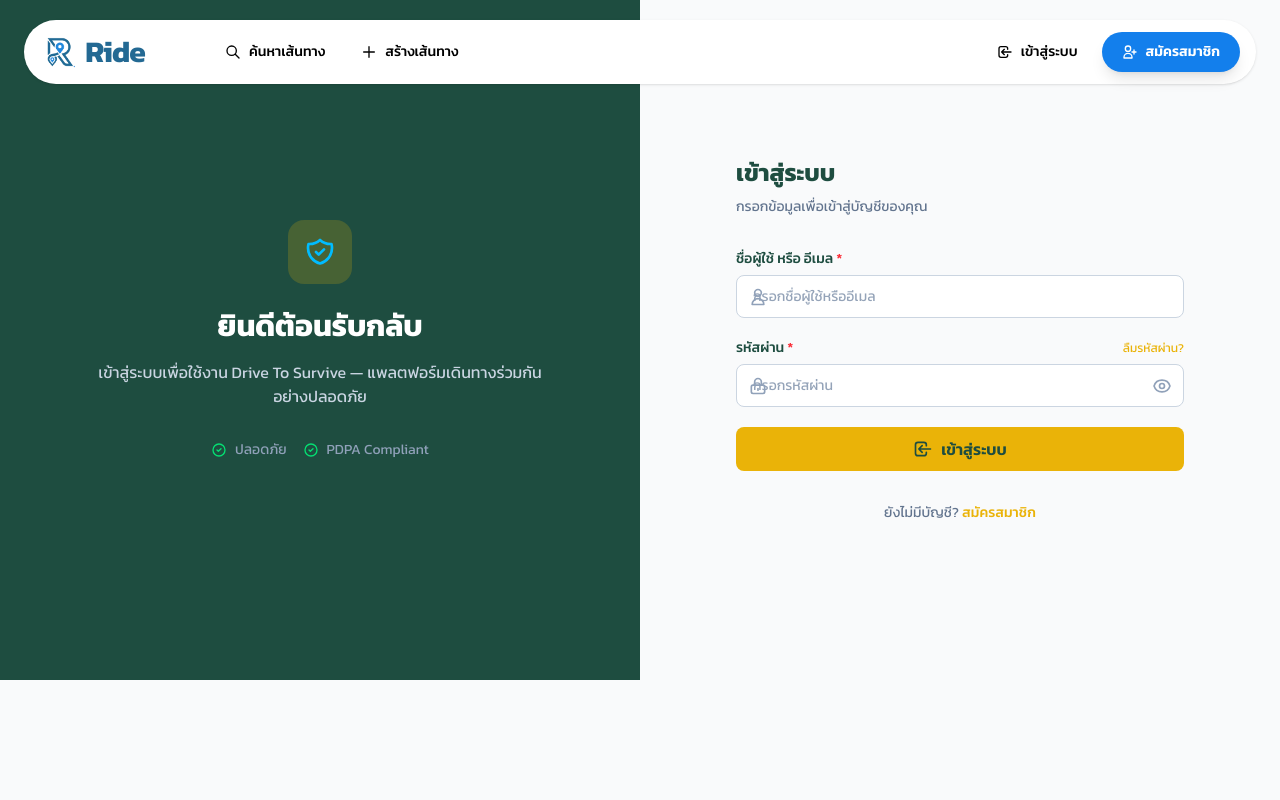
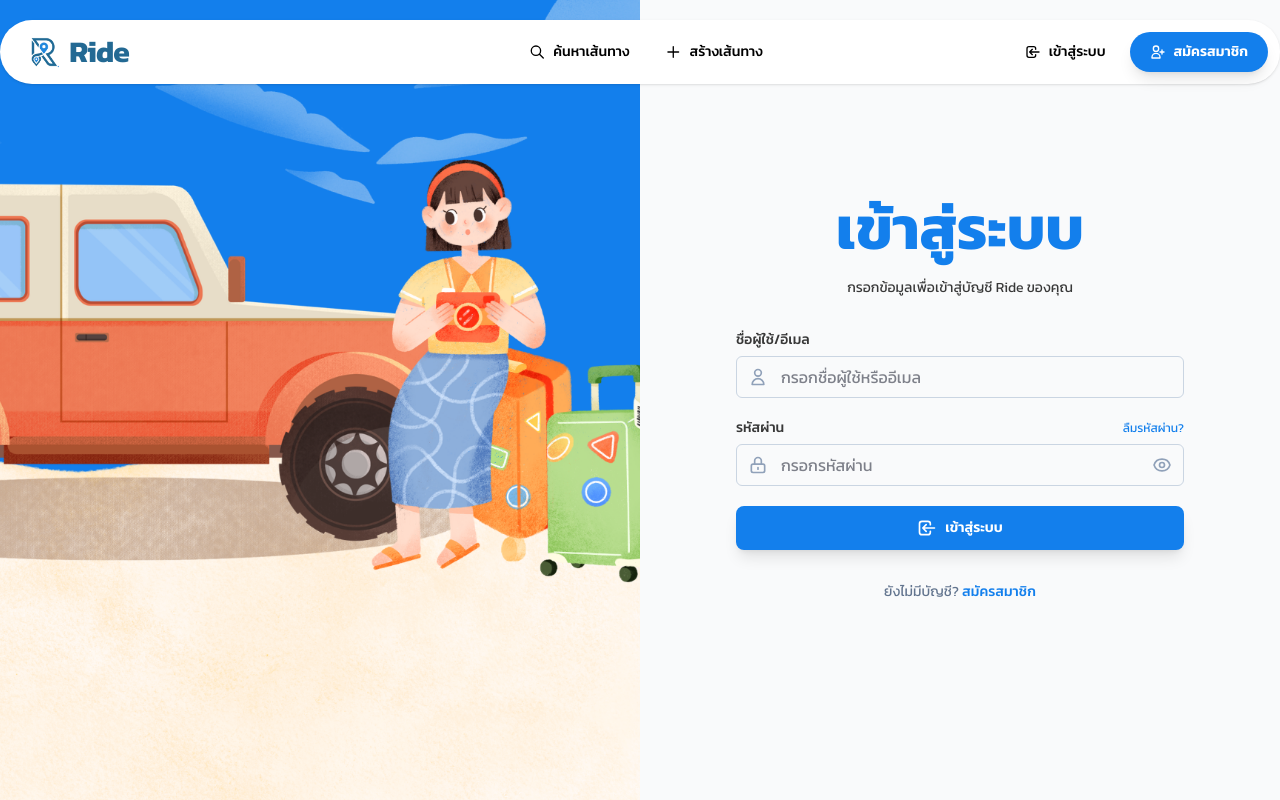
Before and after one commit to kriangkraiii/SprintSE_Group4_4, a Nuxt app in the folder DriveToSurviveWebApp/client/: page /login in a window 1280 px wide. Built offline with nearby package versions, Linux system fonts and the light colour scheme.

Commit message:
do wrong page but it fine,i will fix it later

```diff
--- a/DriveToSurviveWebApp/client/components/AppHeader.vue
+++ b/DriveToSurviveWebApp/client/components/AppHeader.vue
@@ -1,18 +1,18 @@
 <template>
     <header class="fixed top-0 left-0 z-50 w-full ">
-        <div class="px-6 py-5">
-        <div class="px-4 mx-auto max-w-7xl sm:px-6 lg:px-4 bg-white  backdrop-blur-md shadow-sm rounded-full">
-            <div class="flex items-center justify-between h-16">
-                <!-- Brand & Left Nav Group -->
-                <div class="flex items-center gap-1 md:gap-12 lg:gap-16">
-                    <!-- Brand -->
+        <div class="py-5">
+        <div class="pl-6 pr-3 mx-auto max-w-7xl bg-white backdrop-blur-md shadow-sm rounded-full">
+            <div class="flex items-center justify-between h-16 relative">
+                <!-- Brand (Left) -->
+                <div class="flex items-center">
                     <NuxtLink to="/" class="flex items-center gap-1">
                         <img src="/Ride.png" alt="Ride Logo" class="h-8 w-auto object-contain" />
                         <span class="text-3xl font-bold text-[#236993] font-heading tracking-tight">Ride</span>
                     </NuxtLink>
+                </div>
 
-                    <!-- Desktop Nav -->
-                    <nav class="items-center hidden gap-1 md:flex">
+                <!-- Desktop Nav (Center) -->
+                <nav class="absolute left-1/2 transform -translate-x-1/2 items-center hidden gap-1 md:flex">
                     <NuxtLink to="/findTrip"
                         class="inline-flex items-center gap-2 px-4 py-2 text-sm font-medium transition-all duration-200 rounded-lg cursor-pointer hover:bg-white/10"
                         :class="$route.path === '/findTrip' ? 'text-cta bg-white/10' : 'text-black hover:text-[#236993]'">
@@ -44,7 +44,7 @@
                                 <path stroke-linecap="round" stroke-linejoin="round" stroke-width="2" d="M19 9l-7 7-7-7" />
                             </svg>
                         </button>
-                            <div class="absolute right-0 w-56 py-2 mt-2 bg-white border rounded-xl shadow-xl dropdown-menu top-full border-slate-200">
+                        <div class="absolute left-0 w-56 py-2 mt-2 bg-white border rounded-xl shadow-xl dropdown-menu top-full border-slate-200">
                             <NuxtLink to="/myTrip"
                                 class="flex items-center gap-3 px-4 py-2.5 text-sm cursor-pointer text-secondary hover:bg-slate-50 hover:text-primary transition-colors">
                                 <svg class="w-4 h-4" fill="none" stroke="currentColor" viewBox="0 0 24 24" stroke-width="2">
@@ -62,7 +62,6 @@
                         </div>
                     </div>
                 </nav>
-                </div>
                 <nav class="items-center hidden gap-1 md:flex">
 
 
@@ -87,7 +86,7 @@
                     <div v-if="token" class="relative ml-2">
                         <button ref="bellBtn"
                             class="relative p-2 transition-colors duration-200 rounded-lg cursor-pointer hover:bg-white/10"
-                            :class="openNotif ? 'text-white bg-white/10' : 'text-slate-300 hover:text-white'"
+                            :class="openNotif ? 'text-[#236993] bg-white/10' : 'text-black hover:text-[#236993]'"
                             @click="onBellClick" aria-haspopup="true" :aria-expanded="openNotif ? 'true' : 'false'">
                             <svg class="w-5 h-5" viewBox="0 0 24 24" fill="none" stroke="currentColor" stroke-width="2">
                                 <path stroke-linecap="round" stroke-linejoin="round"
--- a/DriveToSurviveWebApp/client/pages/login.vue
+++ b/DriveToSurviveWebApp/client/pages/login.vue
@@ -1,30 +1,8 @@
 <template>
-  <div class="flex min-h-[85vh]">
-    <!-- Left panel -->
-    <div class="hidden lg:flex lg:w-1/2 bg-primary items-center justify-center p-12">
-      <div class="max-w-md text-center">
-        <div class="flex items-center justify-center w-16 h-16 mx-auto mb-6 rounded-2xl bg-cta/20">
-          <svg class="w-8 h-8 text-sky-400" viewBox="0 0 24 24" fill="none" stroke="currentColor" stroke-width="2">
-            <path stroke-linecap="round" stroke-linejoin="round" d="M9 12l2 2 4-4m5.618-4.016A11.955 11.955 0 0112 2.944a11.955 11.955 0 01-8.618 3.04A12.02 12.02 0 003 9c0 5.591 3.824 10.29 9 11.622 5.176-1.332 9-6.03 9-11.622 0-1.042-.133-2.052-.382-3.016z" />
-          </svg>
-        </div>
-        <h2 class="mb-4 text-3xl font-bold text-white font-heading">ยินดีต้อนรับกลับ</h2>
-        <p class="text-slate-300">เข้าสู่ระบบเพื่อใช้งาน Drive To Survive — แพลตฟอร์มเดินทางร่วมกันอย่างปลอดภัย</p>
-        <div class="flex justify-center gap-4 mt-8">
-          <div class="flex items-center gap-2 text-sm text-slate-400">
-            <svg class="w-4 h-4 text-green-400" fill="none" stroke="currentColor" viewBox="0 0 24 24" stroke-width="2">
-              <path stroke-linecap="round" stroke-linejoin="round" d="M9 12l2 2 4-4m6 2a9 9 0 11-18 0 9 9 0 0118 0z" />
-            </svg>
-            ปลอดภัย
-          </div>
-          <div class="flex items-center gap-2 text-sm text-slate-400">
-            <svg class="w-4 h-4 text-green-400" fill="none" stroke="currentColor" viewBox="0 0 24 24" stroke-width="2">
-              <path stroke-linecap="round" stroke-linejoin="round" d="M9 12l2 2 4-4m6 2a9 9 0 11-18 0 9 9 0 0118 0z" />
-            </svg>
-            PDPA Compliant
-          </div>
-        </div>
-      </div>
+  <div class="flex min-h-screen">
+    <!-- Left panel with illustration -->
+    <div class="hidden lg:flex lg:w-1/2 relative overflow-hidden">
+      <img src="/images/bglogin.png" alt="Ride Login Illustration" class="w-full h-full object-cover" />
     </div>
 
     <!-- Right form -->
@@ -40,54 +18,111 @@
           <span class="text-xl font-bold font-heading text-primary">Drive To Survive</span>
         </div>
 
-        <h1 class="mb-2 text-2xl font-bold font-heading text-primary">เข้าสู่ระบบ</h1>
-        <p class="mb-8 text-sm text-slate-500">กรอกข้อมูลเพื่อเข้าสู่บัญชีของคุณ</p>
+        <div class="text-center">
+          <h1 class="mb-5 text-6xl font-bold font-heading text-[#137FEC]">
+            เข้าสู่ระบบ
+          </h1>
+          <p class="mb-8 text-sm text-[#383838]">
+            กรอกข้อมูลเพื่อเข้าสู่บัญชี Ride ของคุณ
+          </p>
+        </div>
 
         <form @submit.prevent="submit" id="loginForm" class="space-y-5">
     <div>
-            <label for="identifier" class="block mb-1.5 text-sm font-medium text-primary">
-              ชื่อผู้ใช้ หรือ อีเมล <span class="text-red-500">*</span>
+  <label for="identifier" class="block mb-1.5 text-sm font-medium text-[#383838]">
+    ชื่อผู้ใช้/อีเมล
   </label>
+
   <div class="relative">
-              <div class="absolute inset-y-0 left-0 flex items-center pl-3 pointer-events-none">
-                <svg class="w-5 h-5 text-slate-400" fill="none" stroke="currentColor" viewBox="0 0 24 24" stroke-width="2">
-                  <path stroke-linecap="round" stroke-linejoin="round" d="M16 7a4 4 0 11-8 0 4 4 0 018 0zM12 14a7 7 0 00-7 7h14a7 7 0 00-7-7z" />
+
+    <!-- Icon -->
+    <svg
+      class="absolute left-3 top-1/2 -translate-y-1/2 w-5 h-5 text-slate-400 pointer-events-none"
+      fill="none"
+      stroke="currentColor"
+      viewBox="0 0 24 24"
+      stroke-width="2"
+    >
+      <path stroke-linecap="round" stroke-linejoin="round"
+        d="M16 7a4 4 0 11-8 0 4 4 0 018 0zM12 14a7 7 0 00-7 7h14a7 7 0 00-7-7z" />
     </svg>
-              </div>
-              <input type="text" id="identifier" v-model="identifier" required placeholder="กรอกชื่อผู้ใช้หรืออีเมล"
-                class="input-field pl-10" />
+
+    <!-- Input -->
+    <input
+      type="text"
+      id="identifier"
+      v-model="identifier"
+      required
+      placeholder="กรอกชื่อผู้ใช้หรืออีเมล"
+      class="w-full pl-11 pr-4 py-2 border border-slate-300 rounded-md focus:ring-2 focus:ring-cta focus:border-cta"
+    />
+
   </div>
 </div>
 
+
 <div>
   <div class="flex items-center justify-between mb-1.5">
-              <label for="password" class="text-sm font-medium text-primary">
-                รหัสผ่าน <span class="text-red-500">*</span>
+    <label for="password" class="text-sm font-medium text-[#383838]">
+      รหัสผ่าน
     </label>
-              <NuxtLink to="/forgot-password" class="text-xs cursor-pointer text-cta hover:text-cta-hover">ลืมรหัสผ่าน?</NuxtLink>
+
+    <NuxtLink
+      to="/forgot-password"
+      class="text-xs text-[#137FEC] hover:text-cta-hover"
+    >
+      ลืมรหัสผ่าน?
+    </NuxtLink>
   </div>
+
   <div class="relative">
-              <div class="absolute inset-y-0 left-0 flex items-center pl-3 pointer-events-none">
-                <svg class="w-5 h-5 text-slate-400" fill="none" stroke="currentColor" viewBox="0 0 24 24" stroke-width="2">
-                  <path stroke-linecap="round" stroke-linejoin="round" d="M12 15v2m-6 4h12a2 2 0 002-2v-6a2 2 0 00-2-2H6a2 2 0 00-2 2v6a2 2 0 002 2zm10-10V7a4 4 0 00-8 0v4h8z" />
+
+    <!-- 🔐 Left Icon -->
+    <svg
+      class="absolute left-3 top-1/2 -translate-y-1/2 w-5 h-5 text-slate-400 pointer-events-none"
+      fill="none"
+      stroke="currentColor"
+      viewBox="0 0 24 24"
+      stroke-width="2"
+    >
+      <path stroke-linecap="round" stroke-linejoin="round"
+        d="M12 15v2m-6 4h12a2 2 0 002-2v-6a2 2 0 00-2-2H6a2 2 0 00-2 2v6a2 2 0 002 2zm10-10V7a4 4 0 00-8 0v4h8z" />
     </svg>
-              </div>
-              <input :type="showPassword ? 'text' : 'password'" id="password" v-model="password" required minlength="6" placeholder="กรอกรหัสผ่าน"
-                class="input-field pl-10 pr-10" />
-              <button type="button" @click="showPassword = !showPassword" class="absolute inset-y-0 right-0 flex items-center pr-3 text-slate-400 hover:text-slate-600">
+
+    <!-- 🔑 Input -->
+    <input
+      :type="showPassword ? 'text' : 'password'"
+      id="password"
+      v-model="password"
+      required
+      minlength="6"
+      placeholder="กรอกรหัสผ่าน"
+      class="w-full pl-11 pr-11 py-2 border border-slate-300 rounded-md
+             focus:ring-2 focus:ring-cta focus:border-cta transition"
+    />
+
+    <!-- 👁 Right Toggle Button -->
+    <button
+      type="button"
+      @click="showPassword = !showPassword"
+      class="absolute right-3 top-1/2 -translate-y-1/2 text-slate-400 hover:text-slate-600 transition"
+    >
       <svg v-if="!showPassword" class="w-5 h-5" fill="none" stroke="currentColor" viewBox="0 0 24 24" stroke-width="2">
         <path stroke-linecap="round" stroke-linejoin="round" d="M15 12a3 3 0 11-6 0 3 3 0 016 0z" />
         <path stroke-linecap="round" stroke-linejoin="round" d="M2.458 12C3.732 7.943 7.523 5 12 5c4.478 0 8.268 2.943 9.542 7-1.274 4.057-5.064 7-9.542 7-4.477 0-8.268-2.943-9.542-7z" />
       </svg>
+
       <svg v-else class="w-5 h-5" fill="none" stroke="currentColor" viewBox="0 0 24 24" stroke-width="2">
         <path stroke-linecap="round" stroke-linejoin="round" d="M13.875 18.825A10.05 10.05 0 0112 19c-4.478 0-8.268-2.943-9.543-7a9.97 9.97 0 011.563-3.029m5.858.908a3 3 0 114.243 4.243M9.878 9.878l4.242 4.242M9.88 9.88l-3.29-3.29m7.532 7.532l3.29 3.29M3 3l3.59 3.59m0 0A9.953 9.953 0 0112 5c4.478 0 8.268 2.943 9.543 7a10.025 10.025 0 01-4.132 5.411m0 0L21 21" />
       </svg>
     </button>
+
   </div>
 </div>
 
+
           <button type="submit" :disabled="isLoading"
-            class="inline-flex items-center justify-center gap-2 w-full py-3 btn-primary disabled:opacity-50 disabled:cursor-not-allowed">
+            class="inline-flex items-center justify-center gap-2 w-full py-3 text-sm font-semibold text-white bg-[#137FEC] hover:bg-[#236993] rounded-lg shadow-lg transition-all disabled:opacity-50 disabled:cursor-not-allowed">
             <svg v-if="!isLoading" class="w-5 h-5" fill="none" stroke="currentColor" viewBox="0 0 24 24" stroke-width="2">
               <path stroke-linecap="round" stroke-linejoin="round" d="M11 16l-4-4m0 0l4-4m-4 4h14m-5 4v1a3 3 0 01-3 3H6a3 3 0 01-3-3V7a3 3 0 013-3h7a3 3 0 013 3v1" />
             </svg>
@@ -108,7 +143,7 @@
 
         <p class="mt-8 text-sm text-center text-slate-500">
           ยังไม่มีบัญชี?
-          <NuxtLink to="/register" class="font-medium cursor-pointer text-cta hover:text-cta-hover">สมัครสมาชิก</NuxtLink>
+          <NuxtLink to="/register" class="font-medium cursor-pointer text-[#137FEC] hover:text-cta-hover">สมัครสมาชิก</NuxtLink>
         </p>
       </div>
     </div>
--- a/DriveToSurviveWebApp/client/tailwind.config.js
+++ b/DriveToSurviveWebApp/client/tailwind.config.js
@@ -10,13 +10,11 @@ export default {
   theme: {
     extend: {
       colors: {
-        primary: '#236993', // Dark Green
+        primary: '#137FEC',
         secondary: '#fff',
-        cta: {
-          DEFAULT: '#fff', // Gold
-          hover: '#CA8A04',
-          light: '#FEF9C3', // Light Gold/Yellow
-        },
+        cta: '#137FEC',
+        'cta-hover': '#145ee7ff',
+        'cta-light': '#E0F2FE',
         surface: '#F9FAFB',
       },
       fontFamily: {
```
Also changed, not shown: DriveToSurviveWebApp/client/pages/myRoute/index.vue (+23 -10 lines), DriveToSurviveWebApp/client/public/images/bgmyroute.png (added). Lines whose indentation alone changed are shown as unchanged.
